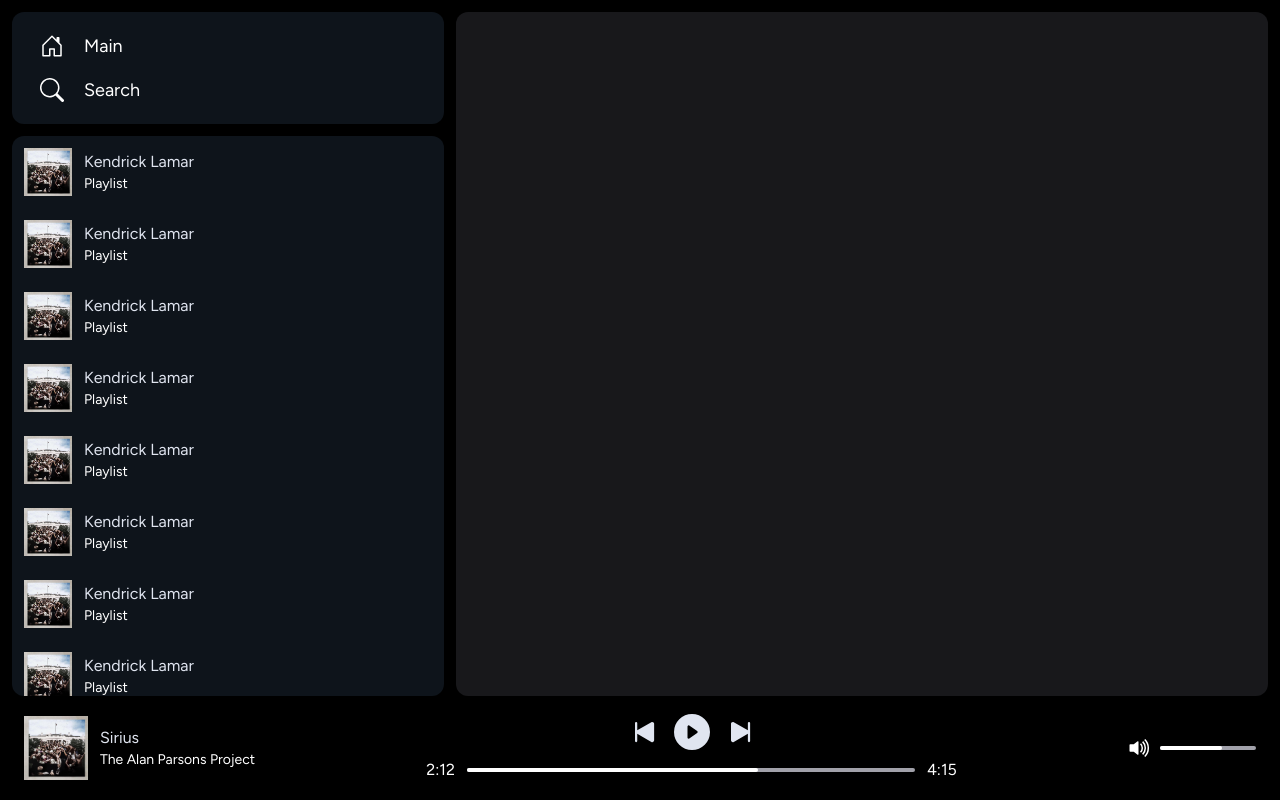
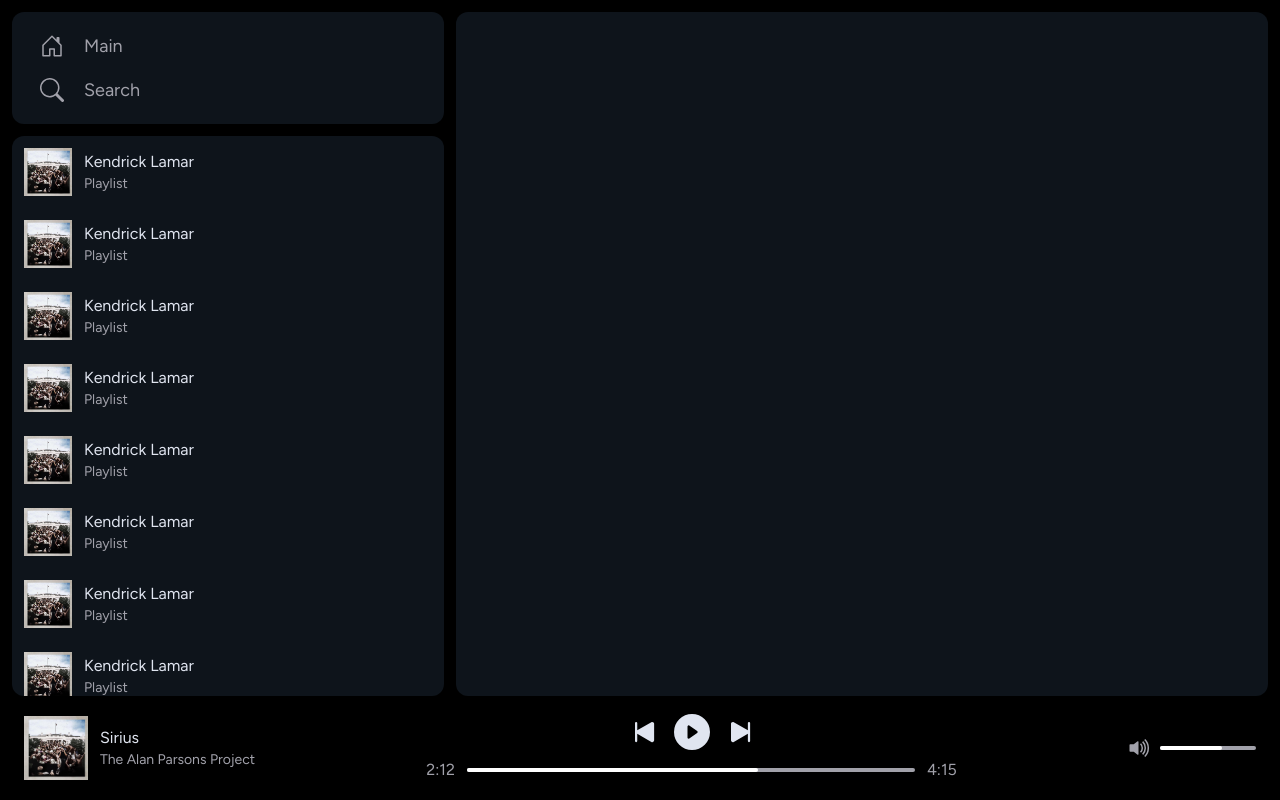
Before and after one commit to bpetrukovich/music-platform, a Next.js app in the folder packages/web/: page / in a window 1280 px wide. Built offline with nearby package versions, Linux system fonts and the light colour scheme.

Commit message:
feat(ui): apply theme to layout

```diff
--- a/packages/web/src/app/layout.tsx
+++ b/packages/web/src/app/layout.tsx
@@ -19,9 +19,9 @@ export default function RootLayout({
   return (
     <html lang="en">
       <body className={font.className}>
-        <div className='grid gap-3 grid-cols-[27rem_1fr] grid-rows-[1fr_5rem] bg-black p-3 h-screen text-white'>
+        <div className='grid gap-3 grid-cols-[27rem_1fr] grid-rows-[1fr_5rem] bg-black p-3 h-screen text-text-dim'>
           <Navigation />
-          <main className='bg-zinc-900 rounded-xl overflow-auto'>{children}</main>
+          <main className='bg-background rounded-xl overflow-auto'>{children}</main>
           <Player />
         </div>
       </body>
```
